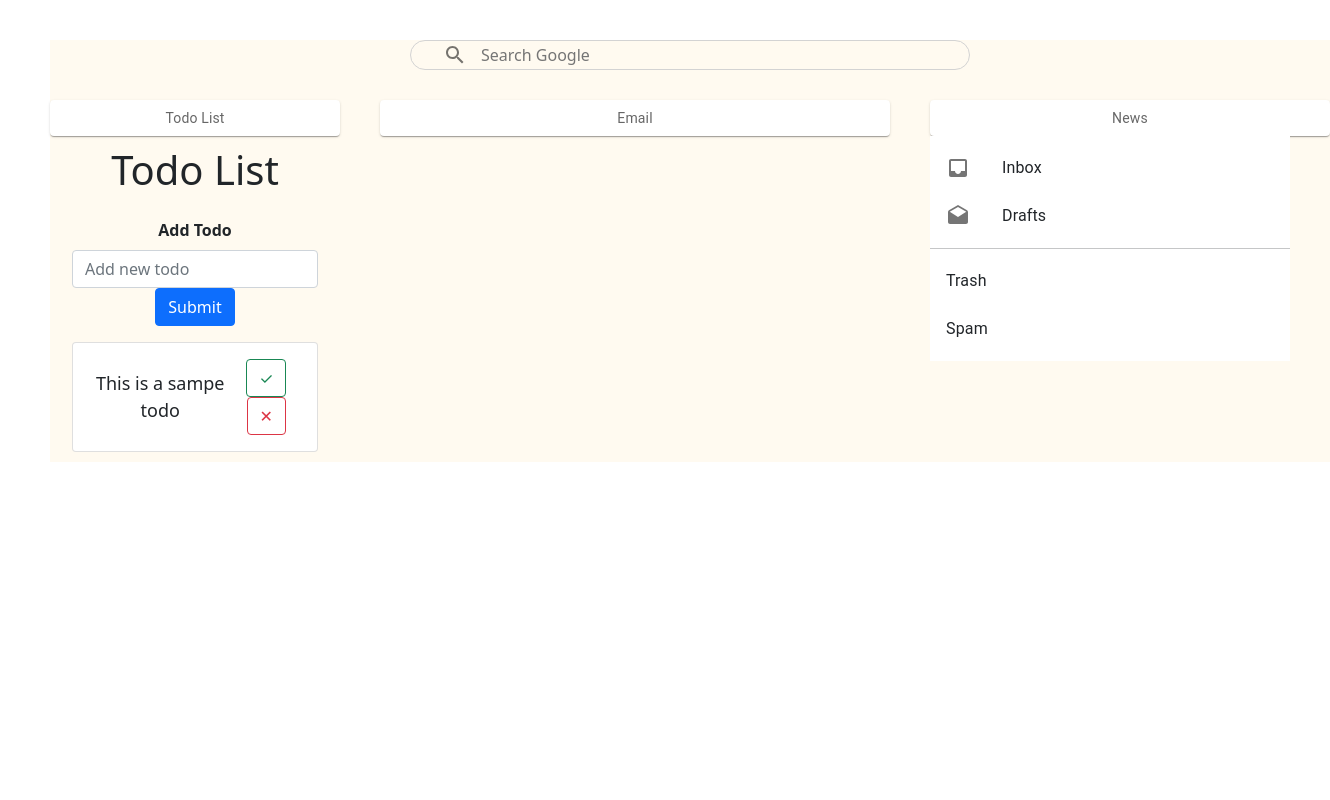
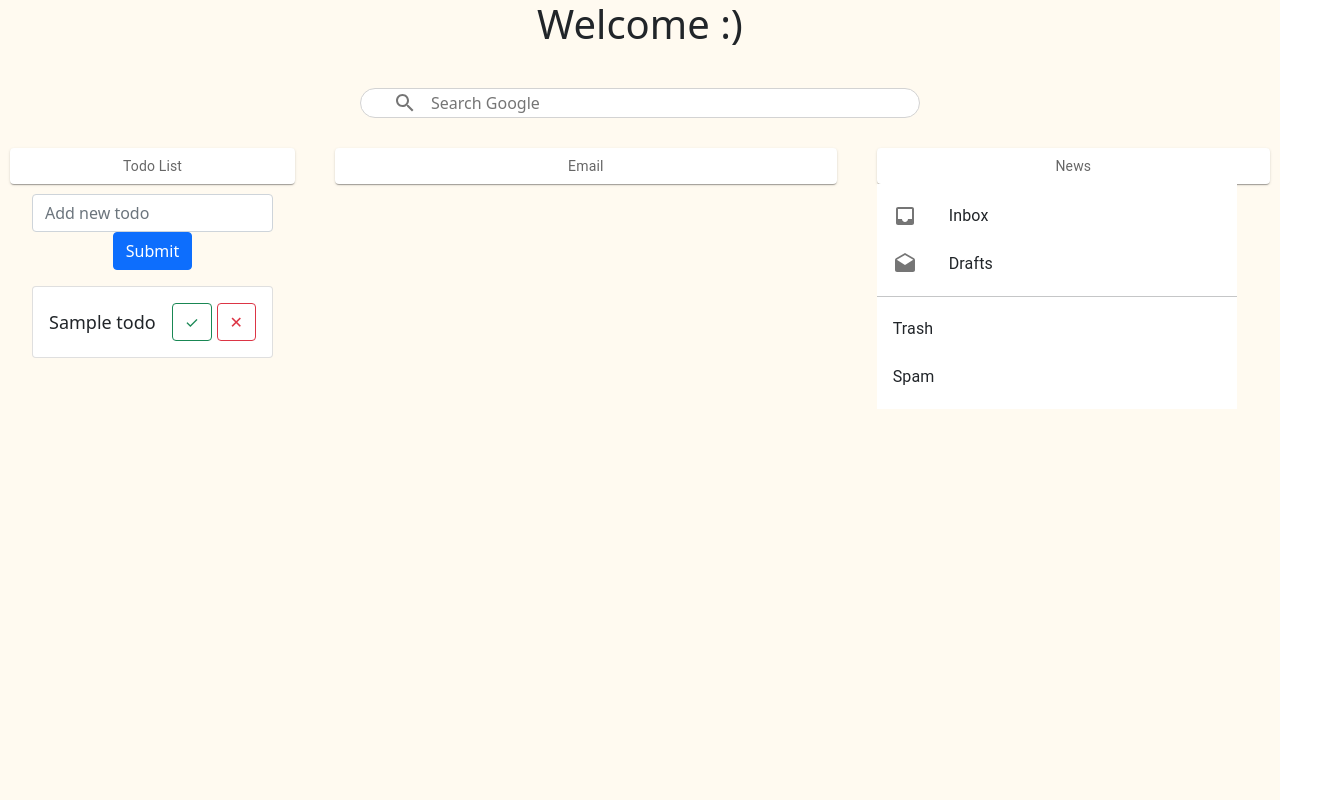
Before and after one commit to yoothomas/iDash, a React (Create React App) app in the folder front-end/: page / in a window 1280 px wide. Shown: the whole page, 1330 px wide, since content can reach past the window. Built offline with nearby package versions, Linux system fonts and the light colour scheme.

Commit message:
fix dashboard UI

```diff
--- a/front-end/src/App.css
+++ b/front-end/src/App.css
@@ -1,10 +1,10 @@
 .App {
   text-align: center;
-  margin-right: 50px;
-  margin-left: 50px;
+  padding-right: 10px;
+  padding-left: 10px;
   background-color: floralwhite;
-  height: 100%;
-  width: 100%
+  height: 100vh;
+  /* width: 100% */
 }
 
 .App-logo {
--- a/front-end/src/App.js
+++ b/front-end/src/App.js
@@ -5,6 +5,7 @@ import BasicGrid from './components/BasicGrid';
 function App() {
     return (
         <div className="App">
+            <h1 className="text-center mb-4">Welcome :)</h1>
             <Search />
             <BasicGrid />
         </div>
--- a/front-end/src/components/BasicGrid.js
+++ b/front-end/src/components/BasicGrid.js
@@ -35,6 +35,10 @@ export default function BasicGrid() {
         </Grid>
         {/* <BasicList /> */}
       </Grid>
+      {/* <Grid item xs={newsWidth}>
+          <Item>Bookmarks</Item>
+          <TodoList />
+        </Grid> */}
     </Box>
   );
 }
--- a/front-end/src/components/Search.css
+++ b/front-end/src/components/Search.css
@@ -10,7 +10,7 @@
     margin-top: 40px;
     margin-bottom: 30px;
     max-width: 560px;
-
+    background-color: white;
   }
 
   .search__input > input {
@@ -18,7 +18,7 @@
     /* padding: 10px 20px; */
     font-size: medium;
     border: none;
-    background-color: floralwhite;
+    background-color: white;
   }
 
   .search__input > input:focus {
--- a/front-end/src/components/TodoList.js
+++ b/front-end/src/components/TodoList.js
@@ -85,7 +85,7 @@ function FormTodo({ addTodo }) {
   return (
     <Form onSubmit={handleSubmit}>
     <Form.Group>
-      <Form.Label><b>Add Todo</b></Form.Label>
+      {/* <Form.Label><b>Add Todo</b></Form.Label> */}
       <Form.Control type="text" className="input" value={value} onChange={e => setValue(e.target.value)} placeholder="Add new todo" />
     </Form.Group>
     <Button variant="primary mb-3" type="submit">
@@ -98,7 +98,7 @@ function FormTodo({ addTodo }) {
 function TodoList() {
   const [todos, setTodos] = React.useState([
     {
-      text: "This is a sampe todo",
+      text: "Sample todo",
       isDone: false
     }
   ]);
@@ -123,7 +123,7 @@ function TodoList() {
   return (
     <div className="todolist">
       <div className="container">
-        <h1 className="text-center mb-4">Todo List</h1>
+        {/* <h1 className="text-center mb-4">Todo List</h1> */}
         <FormTodo addTodo={addTodo} />
         <div>
           {todos.map((todo, index) => (
```
